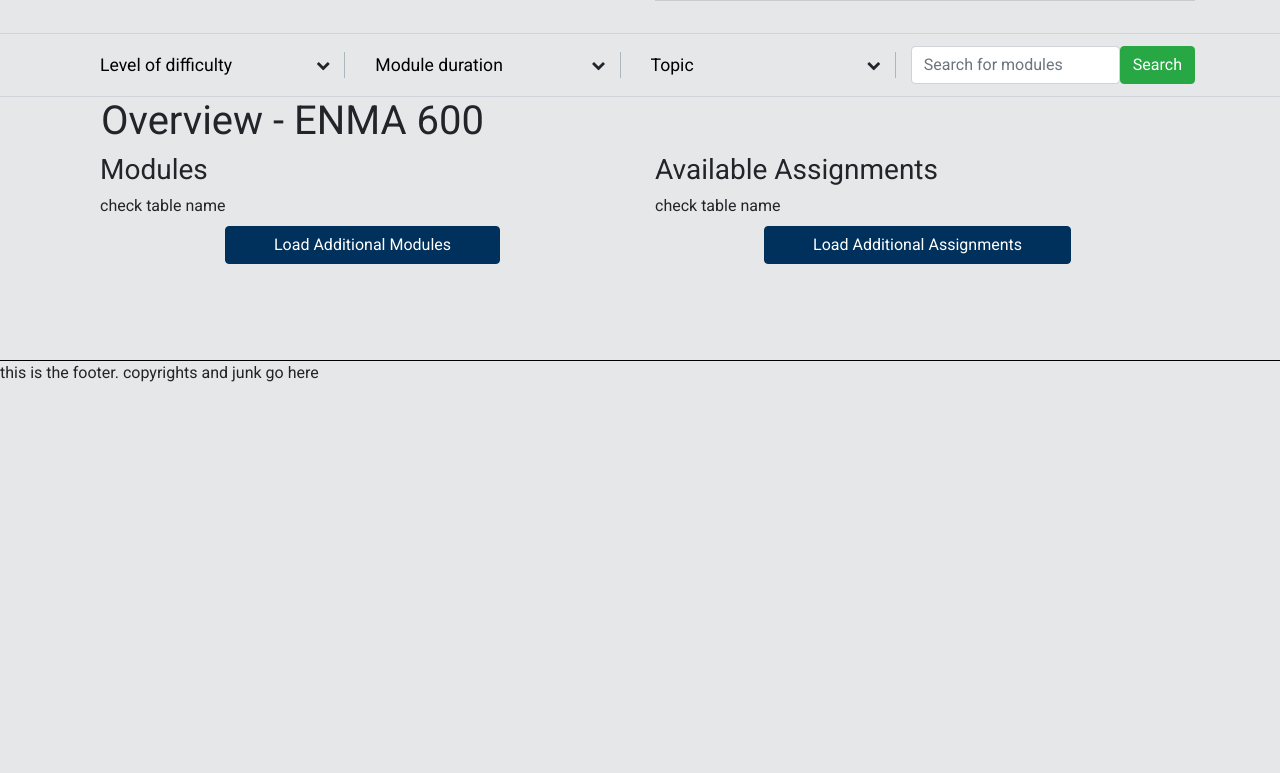
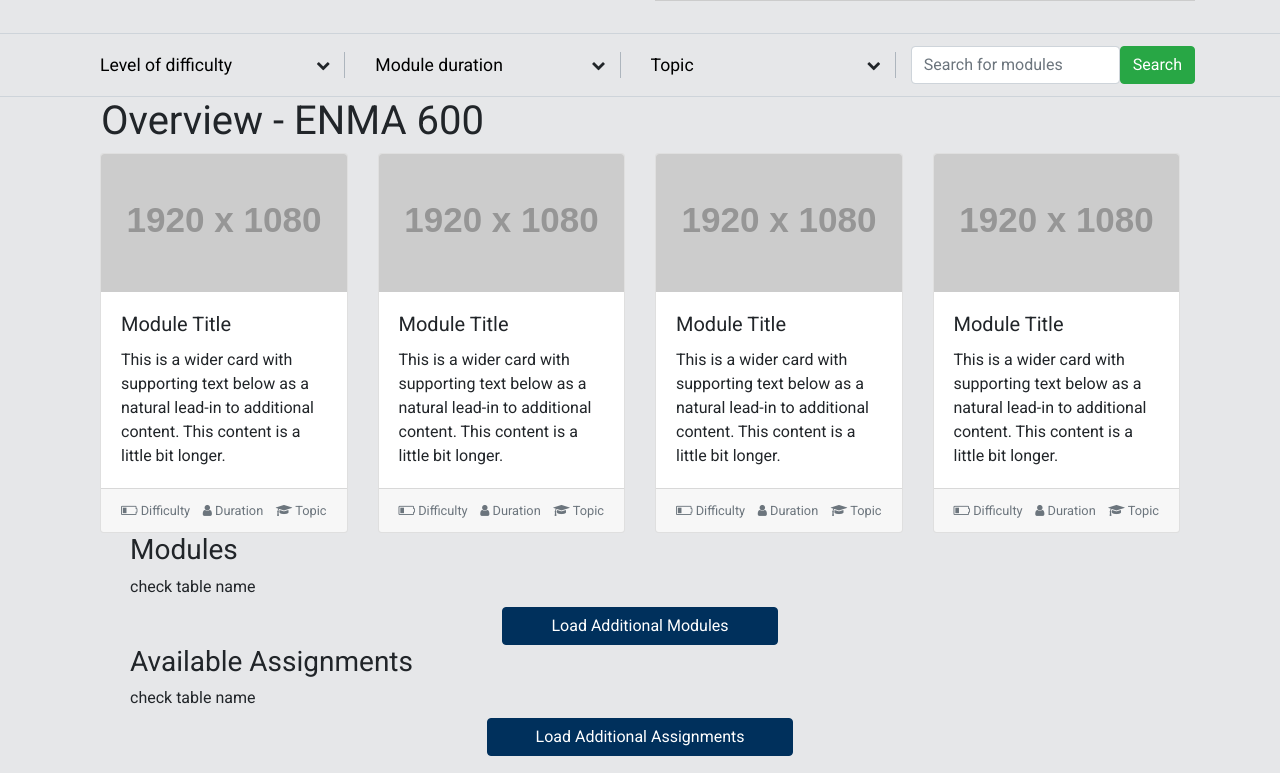
Before and after one commit to odu-emse/emsePortal, a PHP site: page / in a window 1280 px wide. Shown: the part 399-1172 px from the top of the page. Before the commit the page ends 781 px from the top, so only its background shows below. Run offline with PHP 8.4, Linux system fonts and the light colour scheme; the visitor is signed in with stand-in values (Sample User, id 1); grey boxes labelled with a size stand in for pictures from a placeholder-image service; data that the repository does not hold is empty; some libraries are stand-ins or nearby versions.

Commit message:
feat(card design): completed card design
- the skeleton is done. next up is making it scrollable off canvas and than dynamic content

```diff
--- a/src/index.php
+++ b/src/index.php
@@ -73,7 +73,95 @@ include_once 'components/nav.php';
 <div class="container">
     <h1 class="ml-3">Overview - ENMA 600</h1>
     <div class="row main">
-        <div class="container col main--panel">
+        <div class="main--roller">
+            <div class="card-deck">
+                <div class="card">
+                    <img class="card-img-top" src="https://via.placeholder.com/1920x1080.png?text=Illustration+Comes+Here" alt="Card image cap">
+                    <div class="card-body">
+                        <h5 class="card-title">Module Title</h5>
+                        <p class="card-text">This is a wider card with supporting text below as a natural lead-in to additional content. This content is a little bit longer.</p>
+                    </div>
+                    <div class="card-footer">
+                        <small class="text-muted card-footer-info">
+                            <i class="fa fa-battery-1 info--item__icon"></i>
+                            Difficulty
+                        </small>
+                        <small class="text-muted card-footer-info">
+                            <i class="fa fa-user info--item__icon"></i>
+                            Duration
+                        </small>
+                        <small class="text-muted card-footer-info">
+                            <i class="fa fa-graduation-cap info--item__icon"></i>
+                            Topic
+                        </small>
+                    </div>
+                </div>
+                <div class="card">
+                    <img class="card-img-top" src="https://via.placeholder.com/1920x1080.png?text=Illustration+Comes+Here" alt="Card image cap">
+                    <div class="card-body">
+                        <h5 class="card-title">Module Title</h5>
+                        <p class="card-text">This is a wider card with supporting text below as a natural lead-in to additional content. This content is a little bit longer.</p>
+                    </div>
+                    <div class="card-footer">
+                        <small class="text-muted card-footer-info">
+                            <i class="fa fa-battery-1 info--item__icon"></i>
+                            Difficulty
+                        </small>
+                        <small class="text-muted card-footer-info">
+                            <i class="fa fa-user info--item__icon"></i>
+                            Duration
+                        </small>
+                        <small class="text-muted card-footer-info">
+                            <i class="fa fa-graduation-cap info--item__icon"></i>
+                            Topic
+                        </small>
+                    </div>
+                </div>
+                <div class="card">
+                    <img class="card-img-top" src="https://via.placeholder.com/1920x1080.png?text=Illustration+Comes+Here" alt="Card image cap">
+                    <div class="card-body">
+                        <h5 class="card-title">Module Title</h5>
+                        <p class="card-text">This is a wider card with supporting text below as a natural lead-in to additional content. This content is a little bit longer.</p>
+                    </div>
+                    <div class="card-footer">
+                        <small class="text-muted card-footer-info">
+                            <i class="fa fa-battery-1 info--item__icon"></i>
+                            Difficulty
+                        </small>
+                        <small class="text-muted card-footer-info">
+                            <i class="fa fa-user info--item__icon"></i>
+                            Duration
+                        </small>
+                        <small class="text-muted card-footer-info">
+                            <i class="fa fa-graduation-cap info--item__icon"></i>
+                            Topic
+                        </small>
+                    </div>
+                </div>
+                <div class="card">
+                    <img class="card-img-top" src="https://via.placeholder.com/1920x1080.png?text=Illustration+Comes+Here" alt="Card image cap">
+                    <div class="card-body">
+                        <h5 class="card-title">Module Title</h5>
+                        <p class="card-text">This is a wider card with supporting text below as a natural lead-in to additional content. This content is a little bit longer.</p>
+                    </div>
+                    <div class="card-footer">
+                        <small class="text-muted card-footer-info">
+                            <i class="fa fa-battery-1 info--item__icon"></i>
+                            Difficulty
+                        </small>
+                        <small class="text-muted card-footer-info">
+                            <i class="fa fa-user info--item__icon"></i>
+                            Duration
+                        </small>
+                        <small class="text-muted card-footer-info">
+                            <i class="fa fa-graduation-cap info--item__icon"></i>
+                            Topic
+                        </small>
+                    </div>
+                </div>
+            </div>
+        </div>
+        <div class="container main--panel">
             <div class="row flex-column">
                 <h3 class="main--panel__header">Modules</h3>
                 <div id="accordion">
@@ -82,7 +170,7 @@ include_once 'components/nav.php';
                 <a href="#" class="btn btn-primary mr-auto ml-auto mt-2 pl-5 pr-5" id="loadModules">Load Additional Modules</a>
             </div><!--closing of row-->
         </div><!--closing of container-->
-    <div class="container col main--panel">
+        <div class="container main--panel">
             <div class="row flex-column">
                 <h3 class="main--panel__header">Available Assignments</h3>
                 <?php fetch($conn, 'assg', 'assg'); ?>
--- a/src/style/style.sass
+++ b/src/style/style.sass
@@ -14,6 +14,9 @@ body
     margin:
         left: 0
         right: 0
+    padding:
+        left: 15px
+        right: 15px
 .meta
     &Duration
         height: 100%
@@ -181,4 +184,32 @@ body
                 margin-right: 1em
                 z-index: -1
 
+.tile
+    border: 1px solid black
+    margin: 0.25em 0.5em
+    border-radius: 0.5em
+    padding: 0
+    overflow: hidden
+    &--image
+        background-image: url("https://via.placeholder.com/1920x1080.png?text=Illustration+Comes+Here")
+        background-position: center center
+        background-size: cover
+        height: 50%
+        width: 100%
+    &--body
+        padding-right: 15px
+        padding-left: 15px
+    &--footer
+        display: flex
+.info
+    &--item
+        display: flex
+        align-content: center
+
+.card
+    &-footer
+        display: flex
+        justify-content: space-between
+
+
 @import './import/mobile'
```
Also changed, not shown: src/style/style.min.css. Lines whose indentation alone changed are shown as unchanged.
